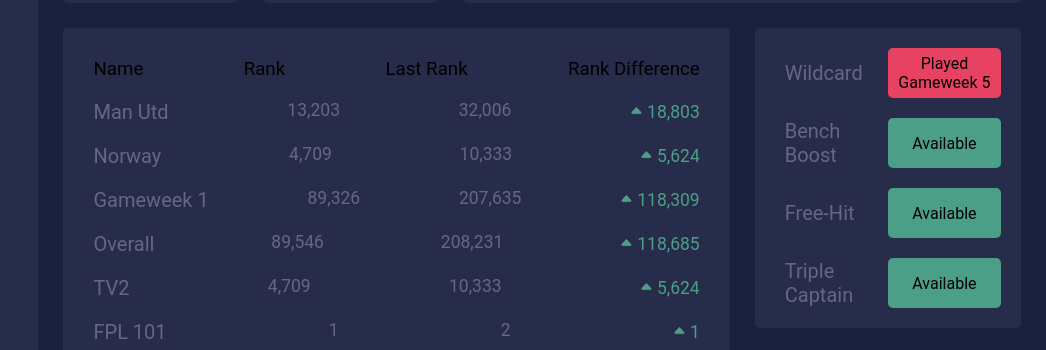
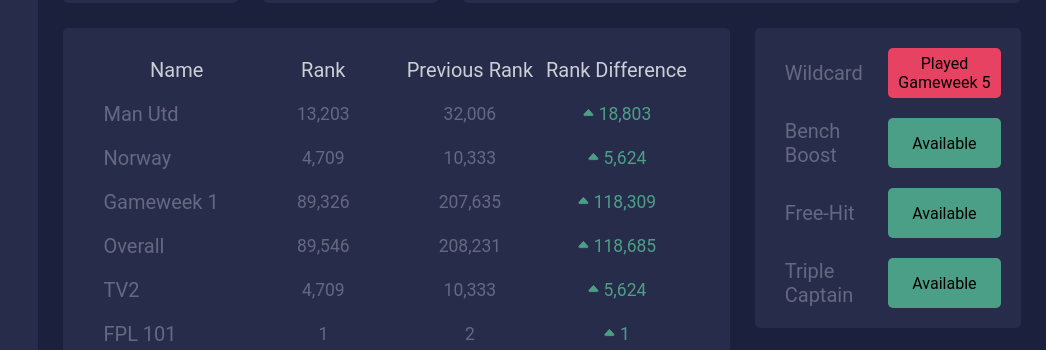
Before and after one commit to nesadrian/fpl-analysis-tool, a Vue app: page / in a window 1280 px wide. Shown: the part 450-800 px from the top of the page, without its empty margins (234-1280 px from the left). Built offline with nearby package versions, Linux system fonts and the light colour scheme; no server answers.

Commit message:
Add league styling

```diff
--- a/src/assets/style.css
+++ b/src/assets/style.css
@@ -125,14 +125,24 @@
 
 .leagues__title {
   font-size: 20px;
-  color: var(--txt-color-light)
+  color: var(--txt-color-light);
+  text-align: center;
 }
 
 /* League */
 .league-container {
   display: flex;
-  padding: 10px;
-  justify-content: space-between;
+  padding: 10px 20px;
+}
+
+.league-container > * {
+  flex-basis: 50%;
+}
+
+.league__number {
+  display: flex;
+  justify-content: center;
+  align-items: center;
 }
 
 /* Chips */
--- a/src/components/League.vue
+++ b/src/components/League.vue
@@ -1,17 +1,23 @@
 <template>
   <section className="league-container">
-    <h1 className="card__title">{{ name }}</h1>
-    <h1 className="card__valueDiff card__valueDiff--neutral">{{ formattedRank }}</h1>
-    <h1 className="card__valueDiff card__valueDiff--neutral">{{ formattedLastRank }}</h1>
-    <section v-if="rank - lastRank < 0" className="card__valueDiff-container">
+    <section>
+      <h1 className="card__title">{{ name }}</h1>
+    </section>
+    <section className="league__number">
+      <h1 className="card__valueDiff card__valueDiff--neutral">{{ formattedRank }}</h1>
+    </section>
+    <section className="league__number">
+      <h1 className="card__valueDiff card__valueDiff--neutral">{{ formattedLastRank }}</h1>
+    </section>
+    <section v-if="rank - lastRank < 0" className="card__valueDiff-container league__number">
       <svg class="card__valueDiff--positive card__valueDiff__icon" fill="currentColor" stroke="currentColor" viewBox="0 0 20 20" xmlns="http://www.w3.org/2000/svg"><path d="M7.247 4.86l-4.796 5.481c-.566.647-.106 1.659.753 1.659h9.592a1 1 0 0 0 .753-1.659l-4.796-5.48a1 1 0 0 0-1.506 0z"/></svg>
       <h1 className="card__valueDiff card__valueDiff--positive">{{ formattedRankDiff }}</h1>
     </section>
-    <section v-else-if="rank - lastRank > 0" className="card__valueDiff-container">
+    <section v-else-if="rank - lastRank > 0" className="card__valueDiff-container league__number">
       <svg class="card__valueDiff--negative card__valueDiff__icon" fill="currentColor" stroke="currentColor" viewBox="0 0 20 20" xmlns="http://www.w3.org/2000/svg"><path d="M7.247 4.86l-4.796 5.481c-.566.647-.106 1.659.753 1.659h9.592a1 1 0 0 0 .753-1.659l-4.796-5.48a1 1 0 0 0-1.506 0z"/></svg>
       <h1 className="card__valueDiff card__valueDiff--negative">{{ formattedRank }}</h1>
     </section>
-    <section v-else className="card__valueDiff-container">
+    <section v-else className="card__valueDiff-container league__number">
       <h1 className="card__valueDiff card__valueDiff--neutral">{{ '-' }}</h1>
     </section>
   </section>
--- a/src/components/Leagues.vue
+++ b/src/components/Leagues.vue
@@ -1,10 +1,10 @@
 <template>
   <section className="leagues-container main__card">
     <section className="league-container">
-      <h1>Name</h1>
-      <h1>Rank</h1>
-      <h1>Last Rank</h1>
-      <h1>Rank Difference</h1>
+      <h1 className="leagues__title">Name</h1>
+      <h1 className="leagues__title">Rank</h1>
+      <h1 className="leagues__title">Previous Rank</h1>
+      <h1 className="leagues__title">Rank Difference</h1>
     </section>
     <li v-for="league in leagues" :key="league.id">
       <League :name="league.name" :rank="league.entry_rank" :lastRank="league.entry_last_rank" />
```
